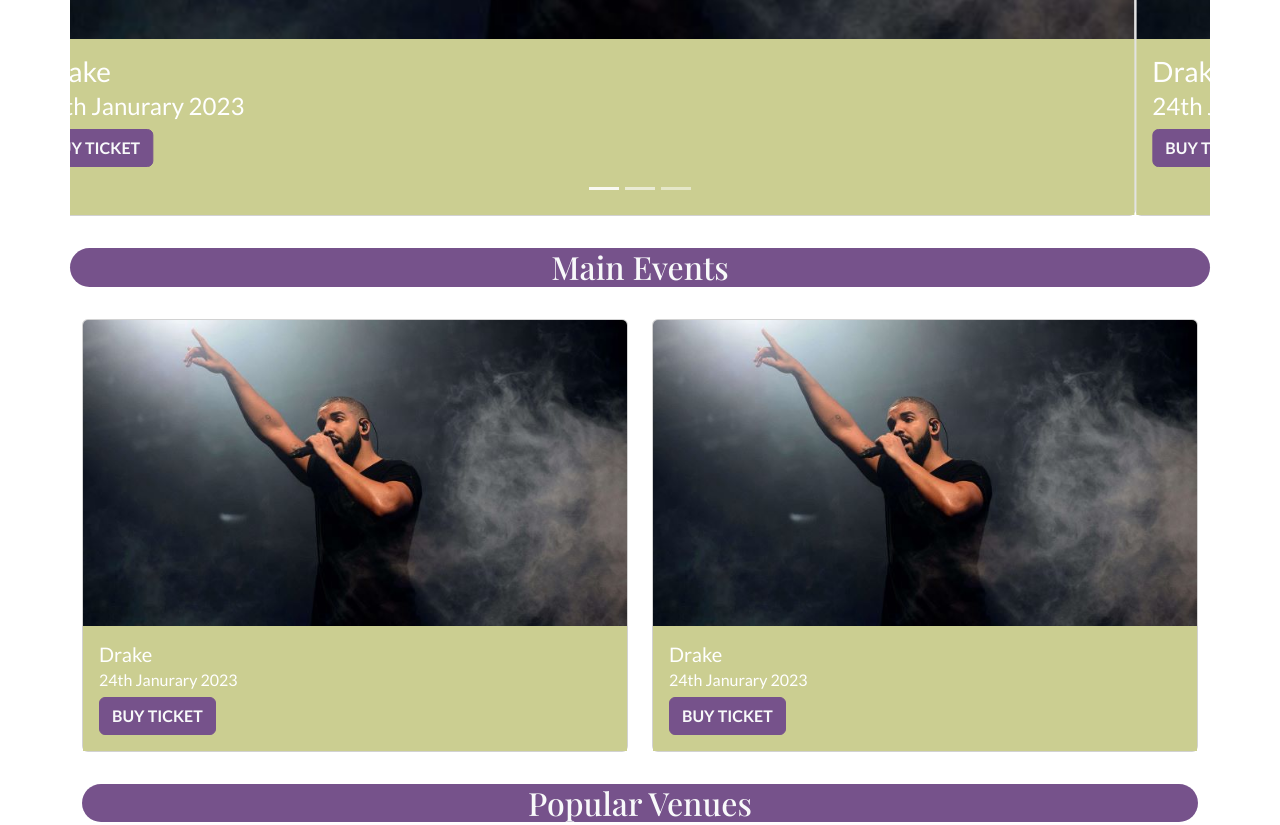
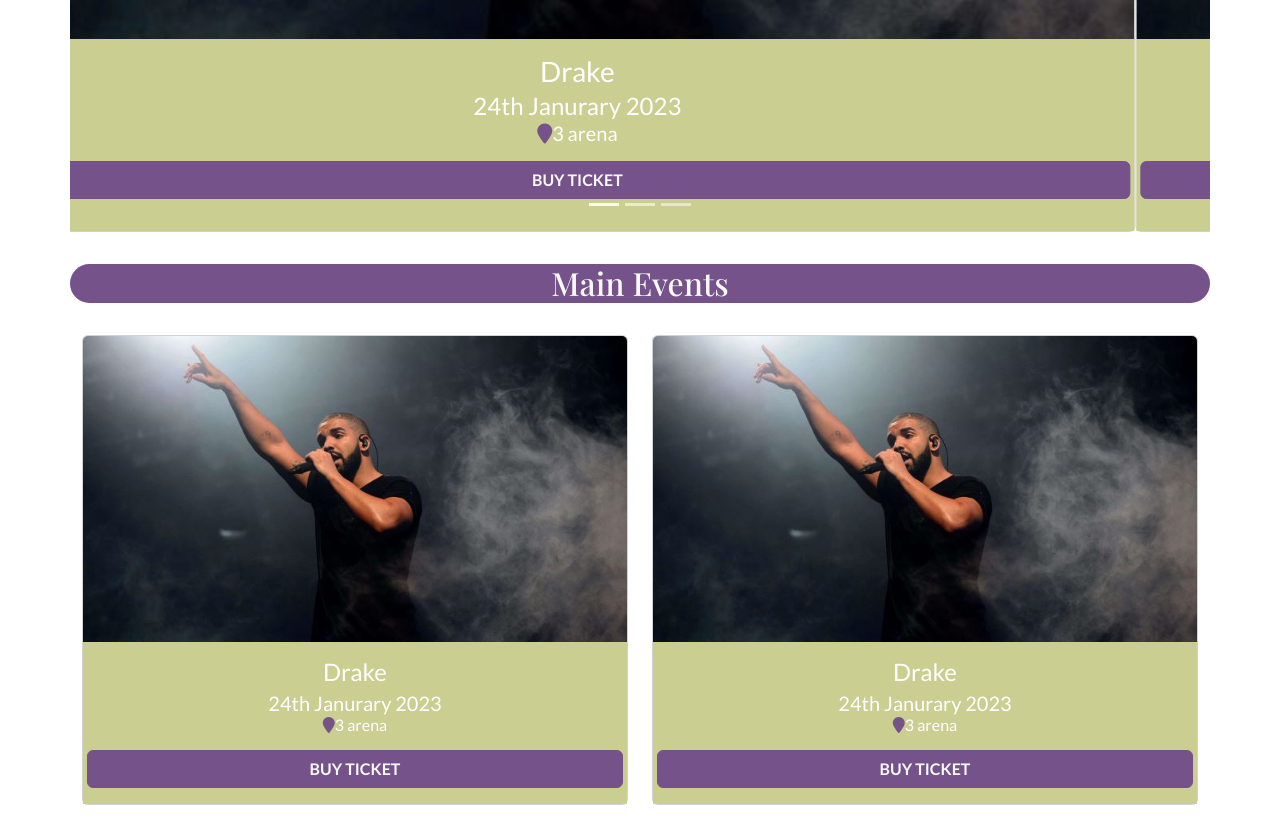
Before and after one commit to N00212272/Ca-frameworks-kacper, a website: page index.html in a window 1280 px wide. Shown: the part 1360-2185 px from the top of the page. Drawn offline with nearby package versions, Linux system fonts and the light colour scheme; a web font is replaced by a local one.

Commit message:
added in a change to my card

```diff
--- a/index.html
+++ b/index.html
@@ -64,14 +64,16 @@
 	<!-- FLuid image to open the page of a popular act -->
 		<div class="positon-relavant container-fluid ">
 			<a href="/viewConent.html">
-				<img src="images/wp11480713-kendrick-lamar-desktop-wallpapers.jpg" class="postition-relative img-fluid rounded mt-4" alt="" /></a>
+				<img src="images/wp11480713-kendrick-lamar-desktop-wallpapers.jpg" class="postition-relative img-fluid rounded mt-4 " alt="" /></a>
+				<div class="">
 			<div class="position-absolute d-none d-md-block bottom-50  ">
 		<h1 class=" text-center bg-contrast text-light text-capitalize fw-bold">kendrick lamar</h1>
 		</div>
-		<div class="position-absolute top-50 d-none d-md-block  ml-2 ">
-		<h2 class=" bg-contrast text-light text-capitalize ">Tickets on sale friday the 13th exclusively on <mark class="">lets party</mark> </h2>
+		<div class="position-absolute top-50 d-none d-md-block ">
+		<h2 class=" bg-contrast text-light  text-capitalize">Tickets on sale friday the 13th exclusively on <mark class="">lets party</mark> </h2>
 	</div>
-	<div class="position-absolute top-100 d-none d-md-block ml-2 ">
+</div>
+	<div class="position-absolute top-100 d-none d-md-block ">
 	<blockquote class="blockquote bg-white">
 		<p class="">I was a black sheep, but now I'm just a goat</p>
 	  </blockquote>
@@ -97,11 +99,13 @@
 						<div class="card col-lg-12">
 						<img src="images/drake.jpg" class="card-img-top" alt="" /></a>
 						<div class="card-body display-secondary bg-secondary">
-							<h3 class="card-title">Drake</h3>
-							<h4 class="card-subtitle">24th Janurary 2023</h4>
-							<a href="signUp.html" class="btn btn-primary text-light mt-2 mb-4 fw-semibold"
+							<h3 class="card-title text-center">Drake</h3>
+							<h4 class="card-subtitle text-center">24th Janurary 2023</h4>
+							<h5 class="card-text text-center"><i class="fa-solid fa-location-pin text-primary  "></i>3 arena</h5>
+						<div class="row">
+					<a href="signUp.html" class="btn btn-primary justify-content-center text-light mt-2 mb-3  fw-semibold"
 						>BUY TICKET</a
-							>
+					></div>
 						</div>
 					</div>
 				  </div>
@@ -110,11 +114,13 @@
 					<div class="card col-lg-12">
 					<img src="images/drake.jpg" class="card-img-top" alt="" /></a>
 					<div class="card-body display-secondary bg-secondary">
-						<h3 class="card-title">Drake</h3>
-						<h4 class="card-subtitle">24th Janurary 2023</h4>
-						<a href="signUp.html" class="btn btn-primary text-light mt-2  mb-4 fw-semibold"
+						<h3 class="card-title text-center">Drake</h3>
+						<h4 class="card-subtitle text-center">24th Janurary 2023</h4>
+						<h5 class="card-text text-center"><i class="fa-solid fa-location-pin text-primary  "></i>3 arena</h5>
+						<div class="row">
+					<a href="signUp.html" class="btn btn-primary justify-content-center text-light mt-2 mb-3  fw-semibold"
 						>BUY TICKET</a
-						>
+					></div>
 					</div>
 				</div>
 			  </div>
@@ -123,11 +129,13 @@
 					<div class="card col-lg-12 ">
 					<img src="images/drake.jpg" class="card-img-top" alt="" /></a>
 					<div class="card-body display-secondary bg-secondary">
-						<h3 class="card-title">Drake</h3>
-						<h4 class="card-subtitle">24th Janurary 2023</h4>
-						<a href="signUp.html" class="btn btn-primary text-light mt-2  mb-4 fw-semibold"
+						<h3 class="card-title text-center">Drake</h3>
+						<h4 class="card-subtitle text-center">24th Janurary 2023</h4>
+						<h5 class="card-text text-center"><i class="fa-solid fa-location-pin text-primary  "></i>3 arena</h5>
+						<div class="row">
+					<a href="signUp.html" class="btn btn-primary justify-content-center text-light mt-2 mb-3  fw-semibold"
 						>BUY TICKET</a
-						>
+					></div>
 					</div>
 				</div>
 			  </div>
@@ -154,11 +162,13 @@
 						<div class="card">
 						<img src="images/drake.jpg" class="card-img-top" alt="" /></a>
 						<div class="card-body display-secondary bg-secondary ">
-							<h5 class="card-title">Drake</h5>
-							<h6 class="card-subtitle">24th Janurary 2023</h6>
-							<a href="signUp.html" class="btn btn-primary text-light mt-2 fw-semibold"
+							<h4 class="card-title text-center">Drake</h4>
+							<h5 class="card-subtitle text-center">24th Janurary 2023</h5>
+							<h6 class="card-text text-center"><i class="fa-solid fa-location-pin text-primary"></i>3 arena</h6>
+							<div class="row">
+						<a href="signUp.html" class="btn btn-primary justify-content-center text-light mt-2  fw-semibold"
 							>BUY TICKET</a
-							>
+						></div>
 						</div>
 					</div>
 				</div>
@@ -168,11 +178,13 @@
 					<div class="card">
 					<img src="images/drake.jpg" class="card-img-top" alt="" /></a>
 					<div class="card-body display-secondary bg-secondary">
-						<h5 class="card-title">Drake</h5>
-						<h6 class="card-subtitle">24th Janurary 2023</h6>
-						<a href="signUp.html" class="btn btn-primary text-light  mt-2  fw-semibold"
+						<h4 class="card-title text-center">Drake</h4>
+							<h5 class="card-subtitle text-center">24th Janurary 2023</h5>
+							<h6 class="card-text text-center"><i class="fa-solid fa-location-pin text-primary"></i>3 arena</h6>
+							<div class="row">
+						<a href="signUp.html" class="btn btn-primary justify-content-center text-light mt-2  fw-semibold"
 							>BUY TICKET</a
-						>
+						></div>
 					</div>
 				</div>
 			</div>
@@ -212,24 +224,28 @@
 		<div class="card">
 		<img src="images/drake.jpg" class="card-img-top d-none d-md-block" alt="" /></a>
 		<div class="card-body display-secondary bg-secondary">
-			<h5 class="card-title">Drake</h5>
-			<h6 class="card-subtitle">24th Janurary 2023</h6>
-			<a href="signUp.html" class="btn btn-primary text-light  mt-2  fw-semibold"
+			<h4 class="card-title text-center">Drake</h4>
+			<h5 class="card-subtitle text-center">24th Janurary 2023</h5>
+			<h6 class="card-text text-center"><i class="fa-solid fa-location-pin text-primary"></i>3 arena</h6>
+			<div class="row">
+		<a href="signUp.html" class="btn btn-primary justify-content-center text-light mt-2  fw-semibold"
 			>BUY TICKET</a
-			>
+		></div>
 		</div>
 </div>
 </div>
-<div class="col-lg-4 col-4 my-1">
+<div class="col-lg-4 col-4">
 	<a href="/viewConent.html">
 		<div class="card">
 		<img src="images/drake.jpg" class="card-img-top d-none d-md-block" alt="" /></a>
 		<div class="card-body display-secondary bg-secondary">
-			<h5 class="card-title">Drake</h5>
-			<h6 class="card-subtitle">24th Janurary 2023</h6>
-			<a href="signUp.html" class="btn btn-primary text-light  mt-2  fw-semibold"
+			<h4 class="card-title text-center">Drake</h4>
+			<h5 class="card-subtitle text-center">24th Janurary 2023</h5>
+			<h6 class="card-text text-center"><i class="fa-solid fa-location-pin text-primary"></i>3 arena</h6>
+				<div class="row">
+			<a href="signUp.html" class="btn btn-primary justify-content-center text-light mt-2  fw-semibold"
 				>BUY TICKET</a
-			>
+			></div>
 		</div>
 </div>
 </div>
@@ -238,11 +254,13 @@
 	<div class="card">
 		<img src="images/drake.jpg" class="card-img-top d-none d-md-block" alt="" /></a>
 		<div class="card-body display-secondary bg-secondary">
-			<h5 class="card-title">Drake</h5>
-			<h6 class="card-subtitle">24th Janurary 2023</h6>
-			<a href="signUp.html" class="btn btn-primary text-light  mt-2  fw-semibold"
+			<h4 class="card-title text-center">Drake</h4>
+			<h5 class="card-subtitle text-center">24th Janurary 2023</h5>
+			<h6 class="card-text text-center"><i class="fa-solid fa-location-pin text-primary"></i>3 arena</h6>
+			<div class="row">
+		<a href="signUp.html" class="btn btn-primary justify-content-center text-light mt-2  fw-semibold"
 			>BUY TICKET</a
-			>
+		></div>
 		</div>
 </div>
 </div>
@@ -251,11 +269,13 @@
 	<div class="card">
 		<img src="images/drake.jpg" class="card-img-top d-none d-md-block" alt="" /></a>
 		<div class="card-body display-secondary bg-secondary">
-			<h5 class="card-title">Drake</h5>
-			<h6 class="card-subtitle">24th Janurary 2023</h6>
-			<a href="signUp.html" class="btn btn-primary text-light  mt-2  fw-semibold"
+			<h4 class="card-title text-center">Drake</h4>
+			<h5 class="card-subtitle text-center">24th Janurary 2023</h5>
+			<h6 class="card-text text-center"><i class="fa-solid fa-location-pin text-primary"></i>3 arena</h6>
+			<div class="row">
+		<a href="signUp.html" class="btn btn-primary justify-content-center text-light mt-2  fw-semibold"
 			>BUY TICKET</a
-			>
+		></div>
 		</div>
 </div>
 </div>
@@ -264,11 +284,13 @@
 	<div class="card">
 		<img src="images/drake.jpg" class="card-img-top d-none d-md-block" alt="" /></a>
 		<div class="card-body display-secondary bg-secondary">
-			<h5 class="card-title">Drake</h5>
-			<h6 class="card-subtitle">24th Janurary 2023</h6>
-			<a href="signUp.html" class="btn btn-primary text-light  mt-2  fw-semibold"
+			<h4 class="card-title text-center">Drake</h4>
+			<h5 class="card-subtitle text-center">24th Janurary 2023</h5>
+			<h6 class="card-text text-center"><i class="fa-solid fa-location-pin text-primary"></i>3 arena</h6>
+			<div class="row">
+		<a href="signUp.html" class="btn btn-primary justify-content-center text-light mt-2  fw-semibold"
 			>BUY TICKET</a
-			>
+		></div>
 		</div>
 </div>
 </div>
@@ -276,11 +298,13 @@
 	<a href="/viewConent.html"><div class="card ">
 		<img src="images/drake.jpg" class="card-img-top d-none d-md-block" alt="" />
 			<div class="card-body display-secondary bg-secondary"></a>
-			<h5 class="card-title  ">Drake</h5>
-			<h6 class="card-subtitle">24th Janurary 2023</h6>
-			<a href="signUp.html" class="btn btn-primary text-light mt-2  fw-semibold"
+				<h4 class="card-title text-center">Drake</h4>
+				<h5 class="card-subtitle text-center">24th Janurary 2023</h5>
+				<h6 class="card-text text-center"><i class="fa-solid fa-location-pin text-primary"></i>3 arena</h6>
+				<div class="row">
+			<a href="signUp.html" class="btn btn-primary justify-content-center text-light mt-2  fw-semibold"
 				>BUY TICKET</a
-			>
+			></div>
 		</div>
 </div>
 </div>
--- a/scss/main.scss
+++ b/scss/main.scss
@@ -8,6 +8,7 @@
     font-family: $display-emphasis-font-family;
 
 }
+
 
 // $font-family-base:"'Cambria";
 //other font ideas
```
Also changed, not shown: signUp.html (+4 -1 lines), 1 other file. Lines whose indentation alone changed are shown as unchanged.
